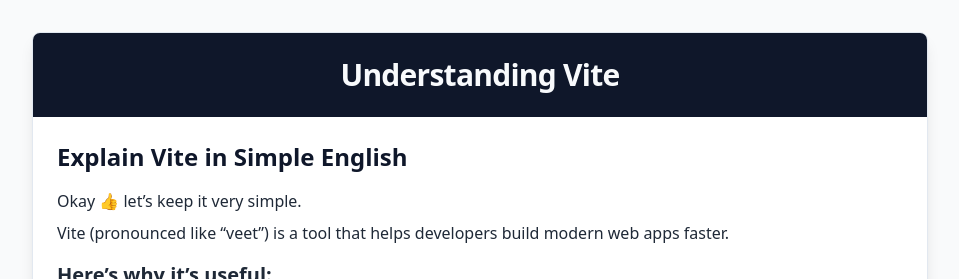
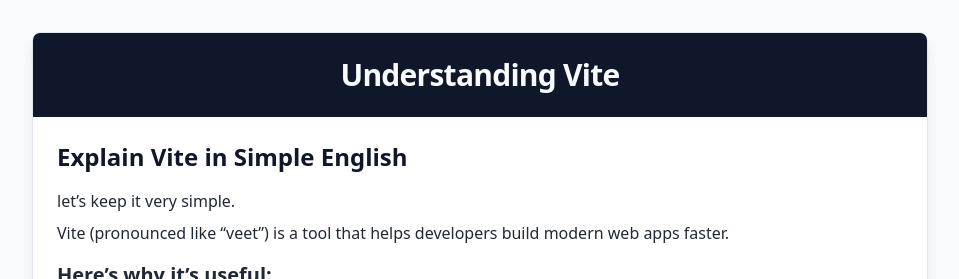
Before and after one commit to pavankm327/front-end-tools, a React (Vite) app: page /vite-explanation in a window 1280 px wide. Shown: the top 279 px of the page, without its empty margins (160-1119 px from the left). Built offline with nearby package versions, Linux system fonts and the light colour scheme.

Commit message:
Updated src/pages/ViteExplanation.tsx

```diff
--- a/src/pages/ViteExplanation.tsx
+++ b/src/pages/ViteExplanation.tsx
@@ -14,7 +14,7 @@ const ViteExplanation = () => {
 
           <section>
             <h2 className="text-2xl font-bold mb-4 text-primary dark:text-primary-foreground">Explain Vite in Simple English</h2>
-            <p className="mb-2">Okay 👍 let’s keep it very simple.</p>
+            <p className="mb-2">let’s keep it very simple.</p>
             <p className="mb-4">Vite (pronounced like “veet”) is a tool that helps developers build modern web apps faster.</p>
             <h3 className="text-xl font-semibold mb-2">Here’s why it’s useful:</h3>
             <ul className="list-disc list-inside space-y-2 ml-4">
```
